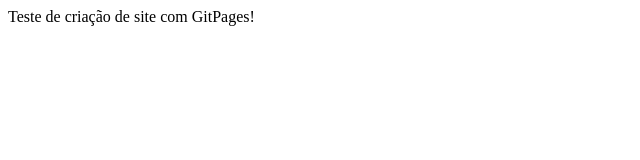
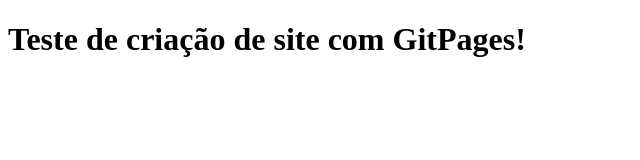
Before and after one commit to vrocha-profa/Aula2S13-GitPages, a plain HTML site: page index.html in a window 1280 px wide. Shown: the whole page, without its empty margins (0-640 px from the left). Drawn offline with Linux system fonts and the light colour scheme.

Commit message:
Update index.html

```diff
--- a/index.html
+++ b/index.html
@@ -6,6 +6,6 @@
     <title>Meu primeiro site</title>
 </head>
 <body>
-    Teste de criação de site com GitPages!
+   <h1> Teste de criação de site com GitPages! </h1>
 </body>
 </html>
```
